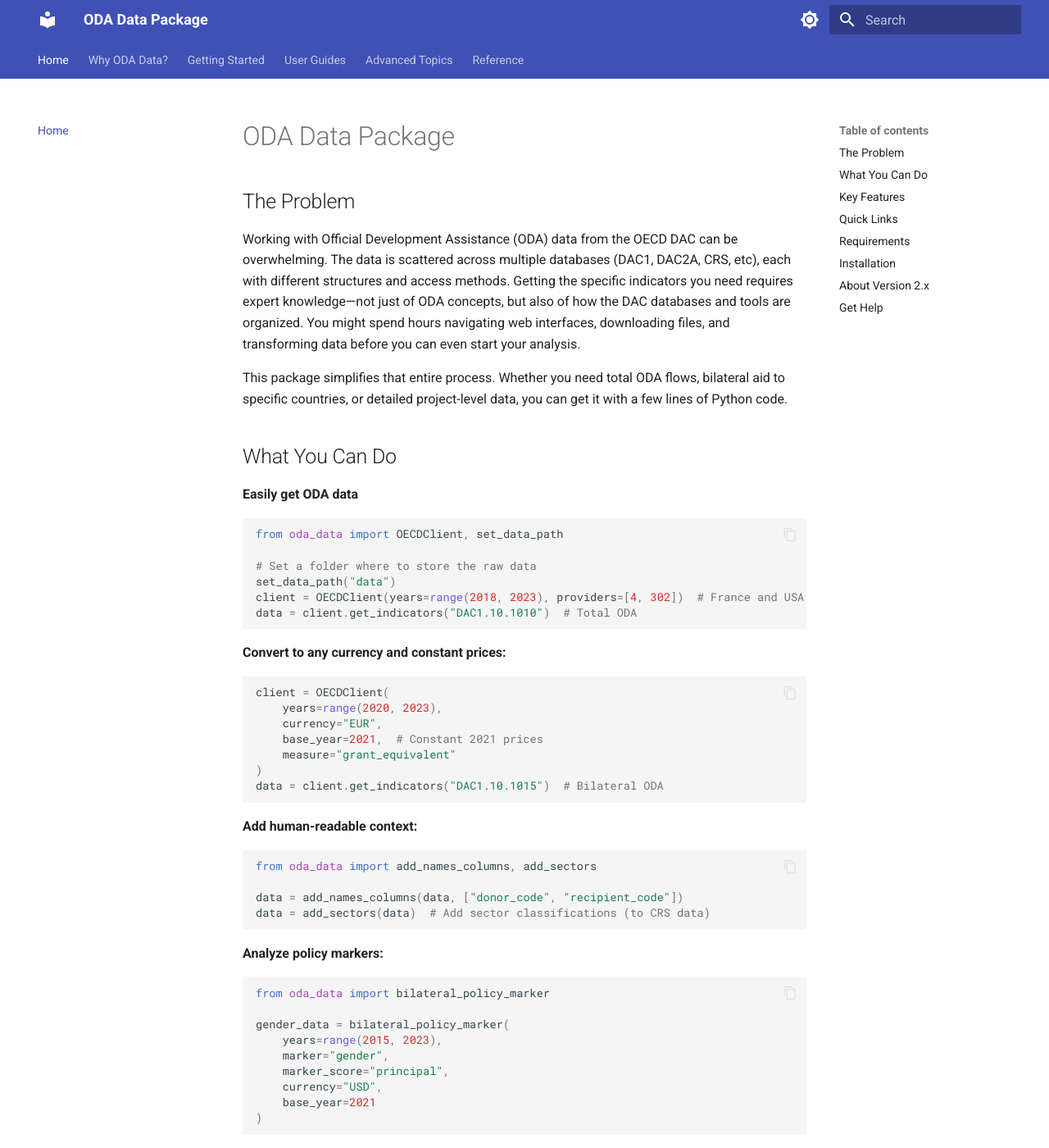
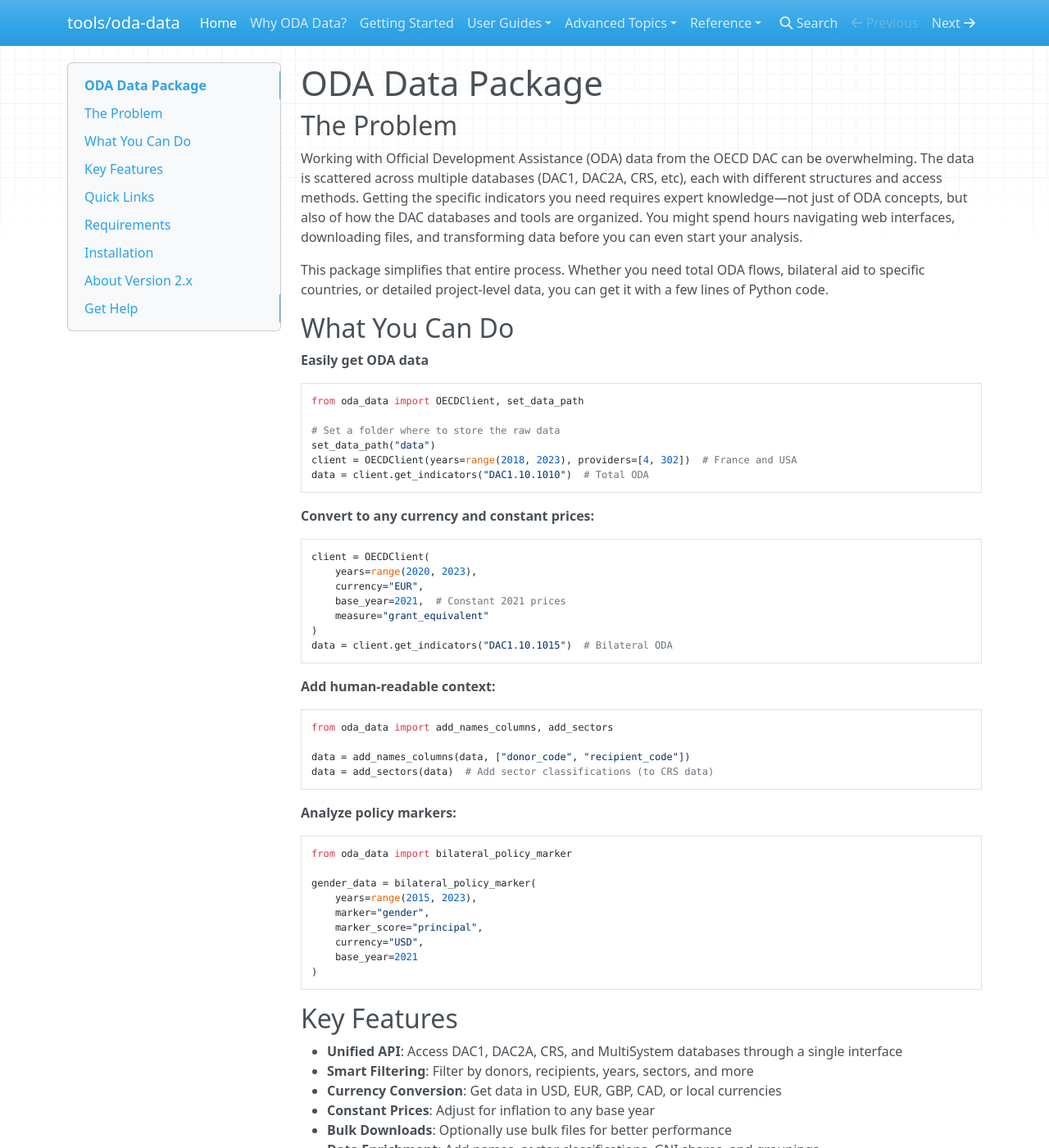
Before and after one commit to ONEcampaign/oda_data_package, an MkDocs documentation site: the page built from docs/docs/index.md, in a window 1280 px wide and 1400 px high. Shown: the whole window at 82% size. Built offline with MkDocs 1.6.1, drawn with Linux system fonts in a browser that asks for light colours; nearby versions of some CDN libraries; some of the changed text lies outside the part shown.

Commit message:
Update mkdocs.yml

```diff
--- a/docs/mkdocs.yml
+++ b/docs/mkdocs.yml
@@ -1,52 +1,5 @@
-site_name: ODA Data Package
+site_name: tools/oda-data
 site_description: Python package for accessing, processing, and analyzing Official Development Assistance (ODA) data from OECD DAC
-
-theme:
-  name: material
-  palette:
-    - scheme: default
-      primary: indigo
-      accent: indigo
-      toggle:
-        icon: material/brightness-7
-        name: Switch to dark mode
-    - scheme: slate
-      primary: indigo
-      accent: indigo
-      toggle:
-        icon: material/brightness-4
-        name: Switch to light mode
-  features:
-    - navigation.instant
-    - navigation.tracking
-    - navigation.tabs
-    - navigation.sections
-    - navigation.top
-    - search.suggest
-    - search.highlight
-    - content.code.copy
-    - content.code.annotate
-
-plugins:
-  - search
-
-markdown_extensions:
-  - admonition
-  - pymdownx.details
-  - pymdownx.superfences
-  - pymdownx.highlight:
-      anchor_linenums: true
-      line_spans: __span
-      pygments_lang_class: true
-  - pymdownx.inlinehilite
-  - pymdownx.snippets
-  - pymdownx.tabbed:
-      alternate_style: true
-  - tables
-  - attr_list
-  - md_in_html
-  - toc:
-      permalink: true
 
 nav:
   - Home: index.md
```
